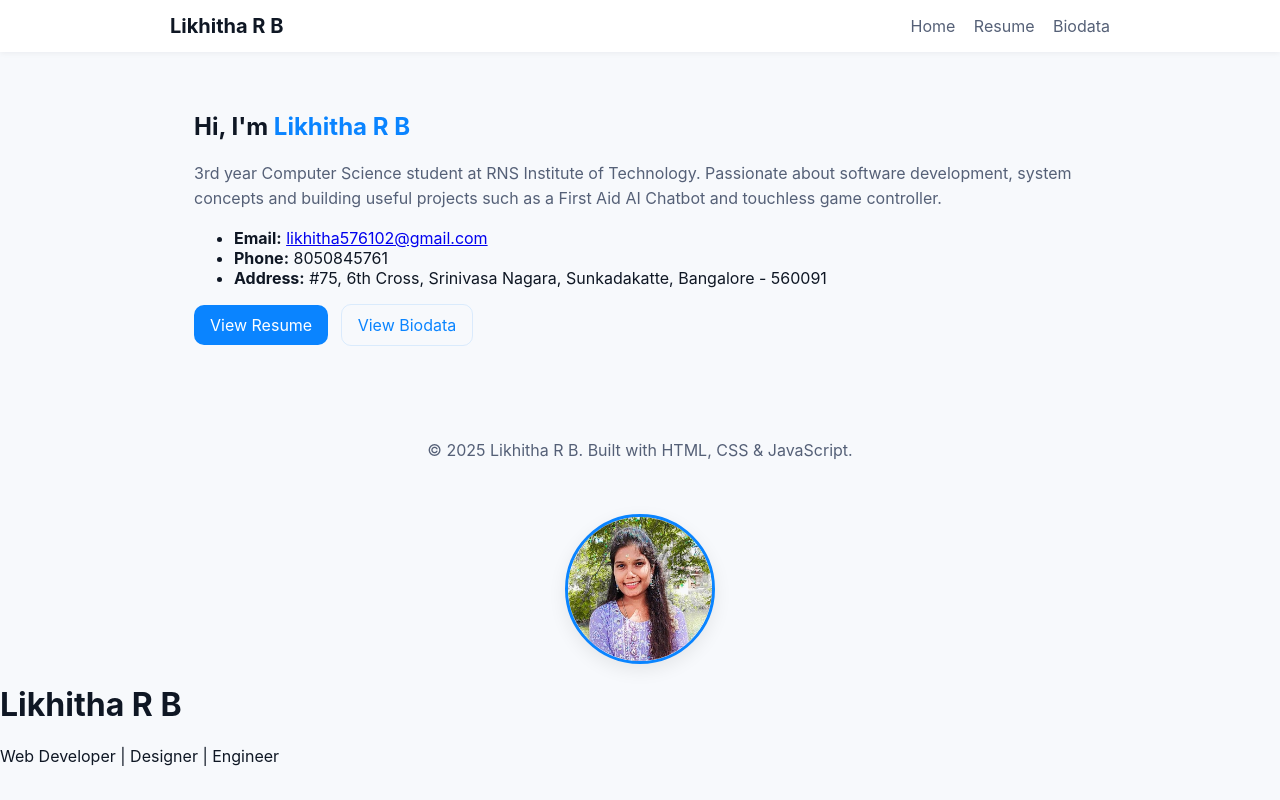
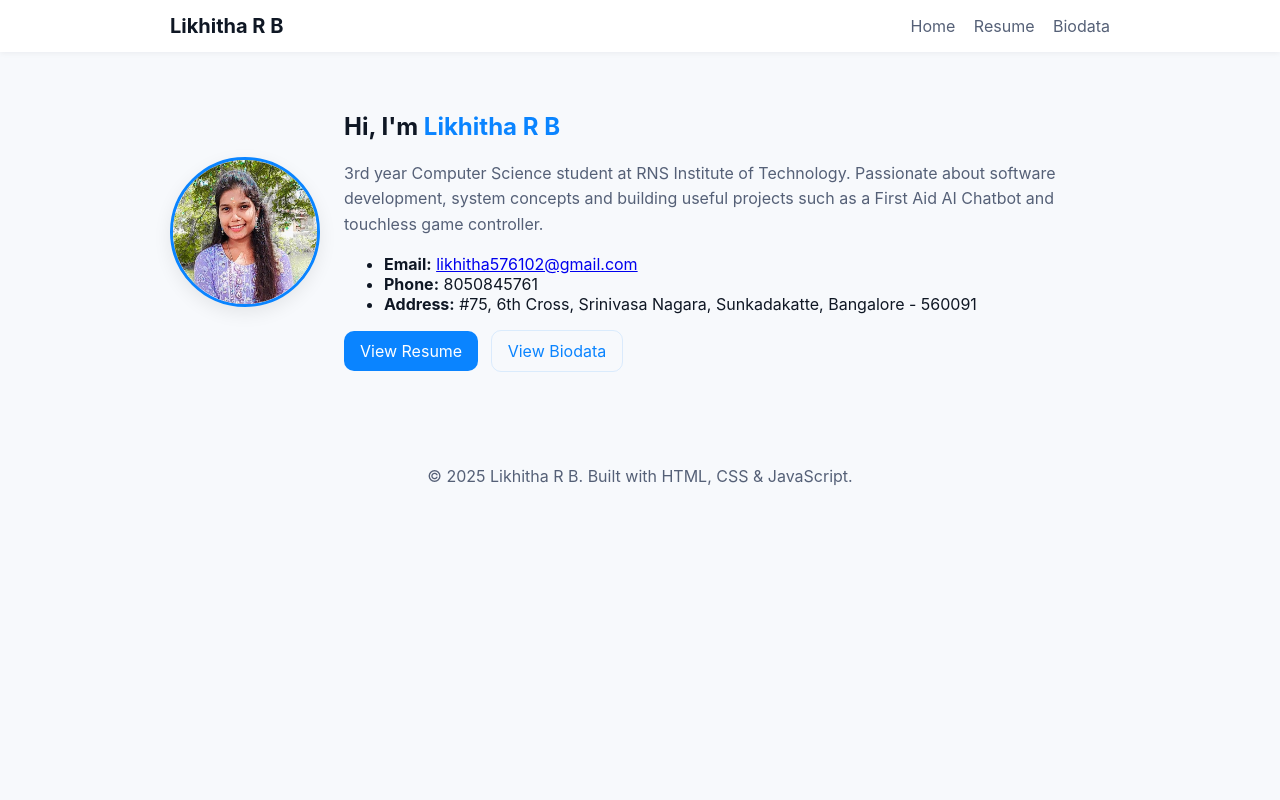
Before and after one commit to likhitharb/ll, a plain HTML site: page index.html in a window 1280 px wide. Drawn offline with Linux system fonts and the light colour scheme; files that its build step writes are made by us from their sources; files whose address does not match are found by name.

Commit message:
Update index.html

```diff
--- a/index.html
+++ b/index.html
@@ -46,11 +46,7 @@
   </footer>
 
   <script src="js/script.js"></script>
-  <!-- Example: Adding photo at the top of the resume -->
-<div class="resume-header">
-    <img src="profile.jpg" alt="Profile Photo" class="profile-photo">
-    <h1>Likhitha R B</h1>
-    <p>Web Developer | Designer | Engineer</p>
+
 </div>
 </body>
 
```
